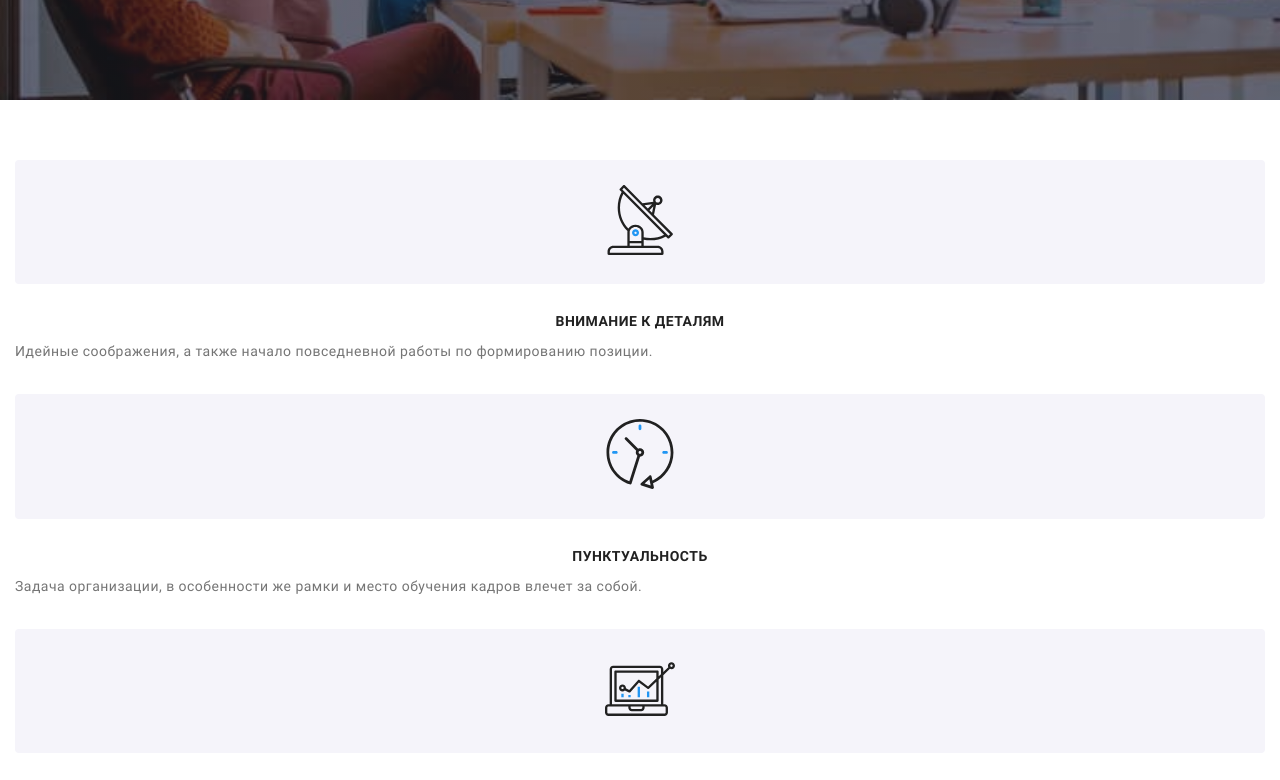
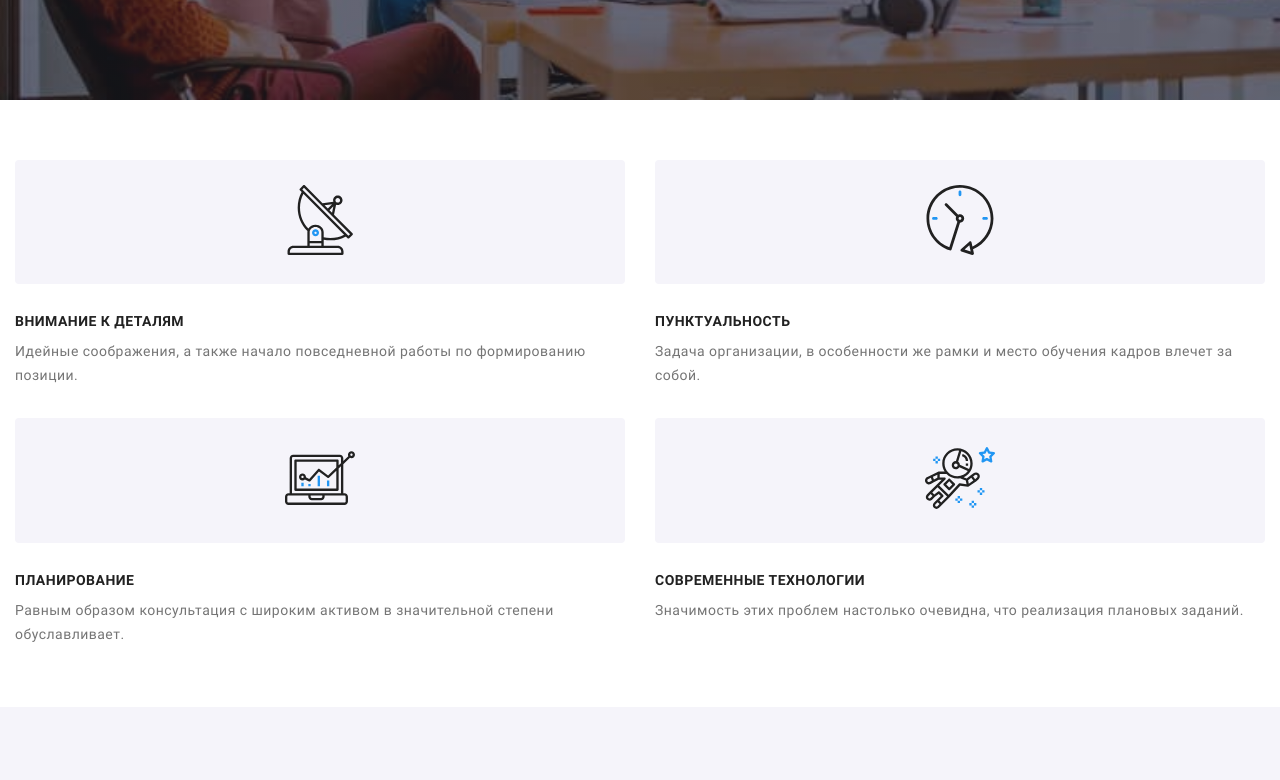
Before and after one commit to andriy-lanyk/goit-markup-hw-08, a plain HTML site: page index.html in a window 1280 px wide. Shown: the part 380-1160 px from the top of the page. Drawn offline with Linux system fonts and the light colour scheme.

Commit message:
Сделал секции о преимуществах и спрятал секцию чем мы занимаемся для таблетки

```diff
--- a/index.html
+++ b/index.html
@@ -141,7 +141,7 @@
         <section class="advantages">
             <div class="container">
                 <h2 class="visually-hidden">Наши преимущества</h2>
-                <ul class="advantages__list list">
+                <ul class="advantages__list">
                     <li class="advantages__item">
                         <div class="advantages__icon">
                             <svg width="70" height="70">
--- a/sass/components/_advantages.scss
+++ b/sass/components/_advantages.scss
@@ -2,8 +2,16 @@
     margin-bottom: 60px;
     background-color: $bg-primary-color;
 
-    &__item:not(:last-child) {
+    @media screen and (max-width: 767px) {
+        &__item:not(:last-child) {
         margin-bottom: 30px;
+        }
+    }
+
+    &__list {
+        margin: 0;
+        padding: 0;
+        list-style: none;
     }
 
     &__title {
@@ -12,9 +20,12 @@
         font-weight: $font-weight-bold;
         font-size: $font-size-primary;
         line-height: $line-height-primary;
-        text-align: center;
         text-transform: uppercase;
         color: $text-title-color;
+
+        @media screen and (max-width: 767px) {
+            text-align: center;
+        }
     }
 
     &__text {
@@ -30,4 +41,26 @@
     border-radius: 4px;
     background-color: $bg-secondary-color;
     }
+
+    /* TABLET */
+
+    @media screen and (min-width: 768px) {
+        &__list {
+            display: flex;
+            flex-wrap: wrap;
+            margin-top: -30px;
+            margin-right: -15px;
+            margin-left: -15px;
+            }
+
+          &__item {
+            display: inline-block;
+            margin-top: 30px;
+            margin-right: 15px;
+            margin-left: 15px;
+
+            height: auto;
+            width: calc((100% - 4 * 15px) / 2);
+            }
+    }
 }
--- a/sass/components/_work.scss
+++ b/sass/components/_work.scss
@@ -29,7 +29,7 @@
         color: $bg-primary-color;
       }
 
-    @media screen and (max-width: 767px) {
+    @media screen and (max-width: 1599px) {
         & {
           display: none;
         }
```
Also changed, not shown: css/main.css, css/main.min.css, 2 other files.
